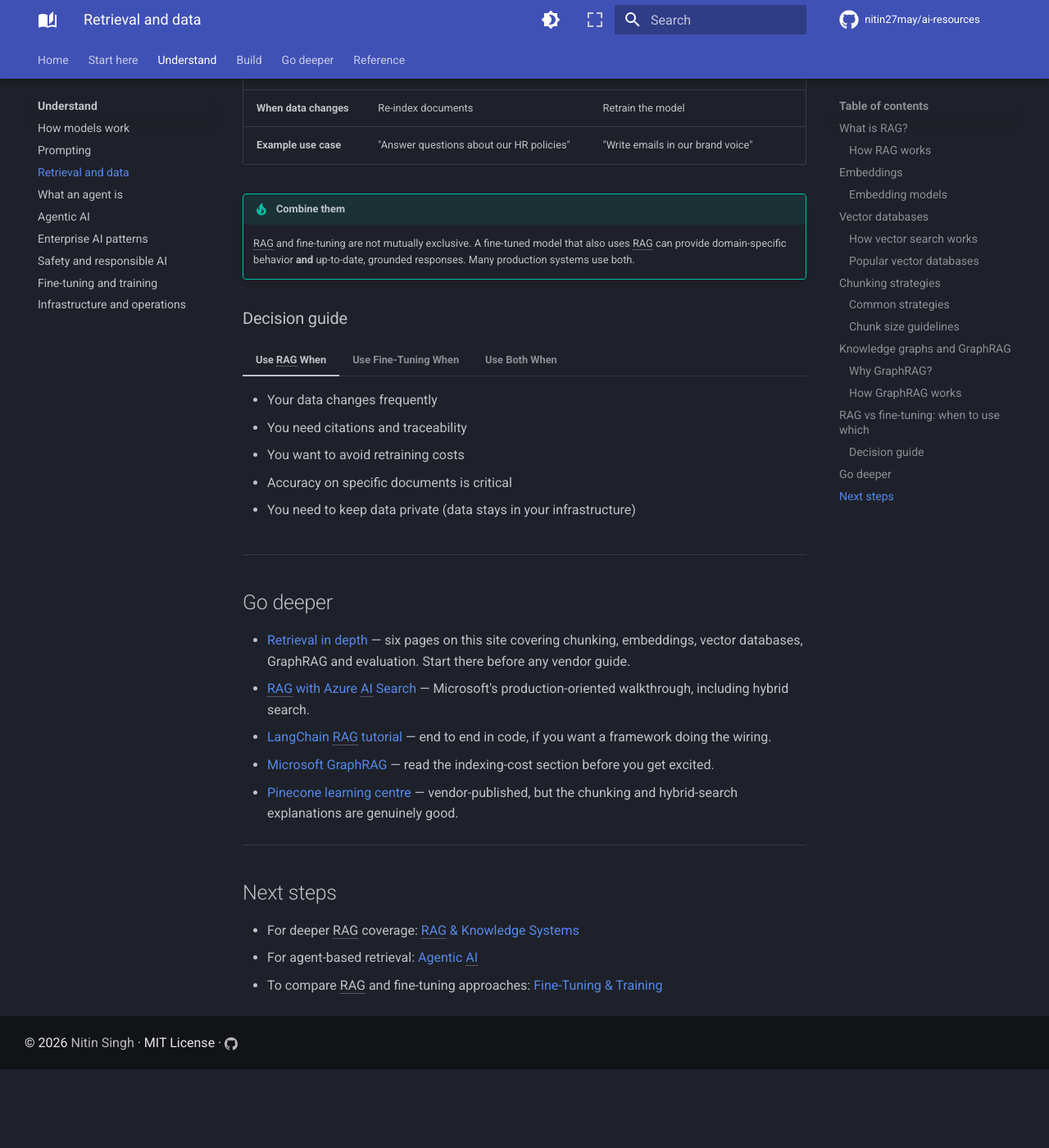
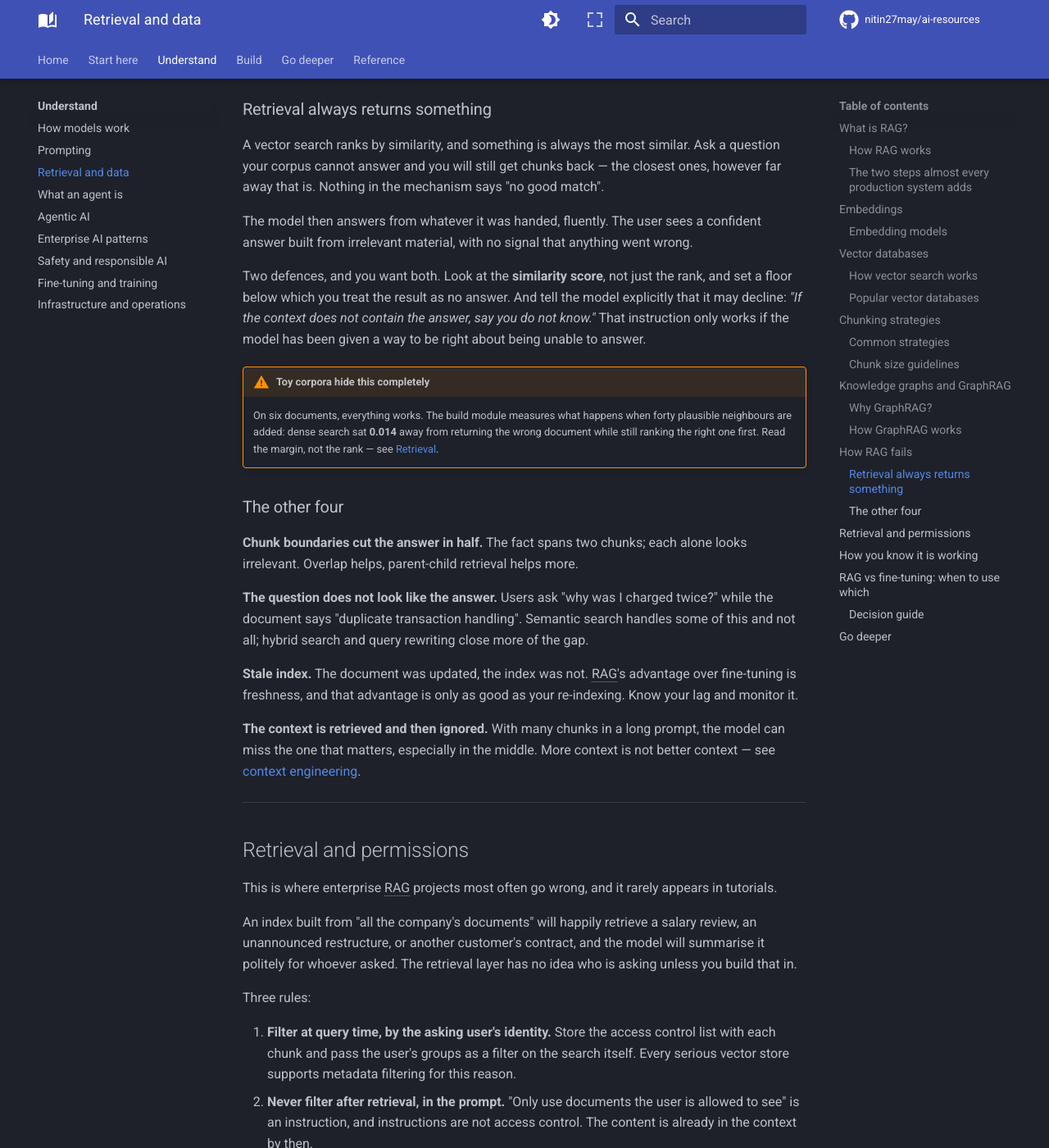
Before and after one commit to nitin27may/ai-resources, an MkDocs documentation site: the page built from docs/concepts/retrieval-and-data.md, in a window 1280 px wide and 1400 px high, scrolled down 7943 px. Shown: the whole window at 82% size. Built offline with MkDocs 1.6.1 and Material for MkDocs 9.7.7, drawn with Linux system fonts in a browser that asks for light colours; comment, search, counter and statistics services are not loaded; before the commit the page ends 9247 px from its top, so only the background shows below that; some of the changed text lies outside the part shown.

Commit message:
docs: give retrieval its failure modes, reranking and access control
The page described only the happy path. It now covers how RAG actually fails,
which is the difference between a demo and a system.

- 'Retrieval always returns something.' A vector search ranks by similarity and
  something is always most similar, so a question the corpus cannot answer still
  returns chunks and still gets a confident answer. Adds the two defences: a
  score floor rather than a rank, and giving the model a legitimate way to
  decline.
- The other four failures: chunk boundaries splitting the answer, questions that
  do not lexically resemble their answers, stale indexes, and context that is
  retrieved and then ignored.
- Hybrid search and reranking as the two steps production systems add to the
  naive pipeline, with why semantic search is weakest exactly where keyword
  search is strongest — product codes, error numbers, surnames.
- 'Retrieval and permissions', which tutorials skip and enterprise projects
  fail on. Filter at query time by the asking user's identity; never filter in
  the prompt, because by then the content is already in the context.
- 'How you know it is working': retrieval and generation are two failure
  surfaces needing separate measurement, since one end-to-end score hides both.

Also: three stacked 'this page is an overview' boxes collapsed into one, on top
of a header block that already said it; Cohere Embed v3 corrected to v4, which
the deep-dive page already had right; H1 aligned to its nav label; a duplicated
Next steps section removed.

1,672 to 2,592 words.

````diff
--- a/docs/concepts/retrieval-and-data.md
+++ b/docs/concepts/retrieval-and-data.md
@@ -5,21 +5,21 @@ tags:
   - Retrieval
 ---
 
-# Retrieval & data
+# Retrieval and data
 
 !!! abstract "Understand · 30 min · no code"
     **Before this:** [Prompting](prompting-and-techniques.md)  ·  **After this:** [What an agent is](ai-agents.md)
     **Hands-on version:** [5 Retrieval](../02-agents/retrieval.md)  ·  **In depth:** [Retrieval in depth](../rag/index.md)
 
-!!! info "Start with the hands-on module"
-    For the buildable version of this material, see [Retrieval](../02-agents/retrieval.md), then the [RAG section](../rag/index.md).
-    This page is the short overview; both of those go considerably deeper.
+A model knows only what it was trained on, and it never knew anything of yours.
+**Retrieval-augmented generation** closes that gap by fetching the relevant
+material and putting it in the prompt, so the model reads instead of recalling.
 
-
-AI models are powerful, but they have a fundamental limitation: they only know what they were trained on. **Retrieval-Augmented Generation (RAG)** bridges this gap by connecting models to your real-time, enterprise data — without retraining. This page covers how RAG works, the data infrastructure that powers it, and when to use which approach.
-
-!!! info "This page is an overview"
-    For deep dives into each topic — embeddings, chunking strategies, vector database comparisons, GraphRAG, and evaluation — see the [RAG & Knowledge Systems](../rag/index.md) section. Each sub-page includes production guidance, model comparisons, and decision frameworks not covered here.
+This is the overview: how the pipeline works, the pieces it is built from, how
+it fails, and when to reach for fine-tuning instead. The
+[build module](../02-agents/retrieval.md) has you construct one and watch it get
+a question quietly wrong; [Retrieval in depth](../rag/index.md) is six pages on
+the engineering.
 
 ---
 
@@ -62,8 +62,46 @@ graph TD
 5. **A prompt is assembled** — combining the user's question with the retrieved context.
 6. **The LLM generates a response** — grounded in the retrieved information rather than its general training data.
 
-!!! tip "RAG is not search"
-    RAG goes beyond traditional keyword search. It uses **semantic similarity** — meaning it can find relevant content even when the exact words do not match. Asking "Can I work from home?" will match a document titled "Remote Work Policy" even though the words are different.
+!!! tip "RAG is not keyword search"
+    It uses **semantic similarity**, so it finds relevant content even when the
+    words do not match. "Can I work from home?" matches a document titled
+    "Remote Work Policy" with no shared vocabulary at all.
+
+### The two steps almost every production system adds
+
+The six steps above are the naive pipeline. Nearly every system that works in
+production adds two more, and they are worth knowing at this level because they
+account for most of the quality difference.
+
+**Hybrid search.** Run semantic search *and* keyword search, then merge the
+results. Semantic search is weak exactly where keyword search is strong: product
+codes, error numbers, surnames, acronyms — anything where the exact string is
+the point. A query for `ERR-4471` may return nothing useful from a pure vector
+search, because the embedding of a code carries little meaning. This is usually
+the single highest-value change to a mediocre RAG system.
+
+**Reranking.** Retrieve more candidates than you need — say 50 — then pass them
+through a reranker, a model that scores each candidate against the query
+directly rather than comparing precomputed vectors. It is far more accurate and
+far too slow to run over a whole corpus, which is why it goes second. Keep the
+top handful.
+
+```mermaid
+graph LR
+    Q["Question"] --> V["Vector search"]
+    Q --> K["Keyword search"]
+    V --> M["Merge"]
+    K --> M
+    M --> R["Rerank<br/>top ~50"]
+    R --> T["Top 3-5<br/>into the prompt"]
+
+    style Q fill:#0284c7,stroke:#0270a8,color:#fff
+    style V fill:#0d9488,stroke:#0b7a72,color:#fff
+    style K fill:#0d9488,stroke:#0b7a72,color:#fff
+    style M fill:#0f766e,stroke:#0d9488,color:#fff
+    style R fill:#d97706,stroke:#b86005,color:#fff
+    style T fill:#16a34a,stroke:#15803d,color:#fff
+```
 
 ---
 
@@ -203,11 +241,110 @@ graph TD
 
 ---
 
+## How RAG fails
+
+Everything above is the happy path. These are the failures you will actually
+meet, and the first one is the one that matters most.
+
+### Retrieval always returns something
+
+A vector search ranks by similarity, and something is always the most similar.
+Ask a question your corpus cannot answer and you will still get chunks back —
+the closest ones, however far away that is. Nothing in the mechanism says "no
+good match".
+
+The model then answers from whatever it was handed, fluently. The user sees a
+confident answer built from irrelevant material, with no signal that anything
+went wrong.
+
+Two defences, and you want both. Look at the **similarity score**, not just the
+rank, and set a floor below which you treat the result as no answer. And tell
+the model explicitly that it may decline: *"If the context does not contain the
+answer, say you do not know."* That instruction only works if the model has been
+given a way to be right about being unable to answer.
+
+!!! warning "Toy corpora hide this completely"
+    On six documents, everything works. The build module measures what happens
+    when forty plausible neighbours are added: dense search sat **0.014** away
+    from returning the wrong document while still ranking the right one first.
+    Read the margin, not the rank — see [Retrieval](../02-agents/retrieval.md).
+
+### The other four
+
+**Chunk boundaries cut the answer in half.** The fact spans two chunks; each
+alone looks irrelevant. Overlap helps, parent-child retrieval helps more.
+
+**The question does not look like the answer.** Users ask "why was I charged
+twice?" while the document says "duplicate transaction handling". Semantic
+search handles some of this and not all; hybrid search and query rewriting close
+more of the gap.
+
+**Stale index.** The document was updated, the index was not. RAG's advantage
+over fine-tuning is freshness, and that advantage is only as good as your
+re-indexing. Know your lag and monitor it.
+
+**The context is retrieved and then ignored.** With many chunks in a long
+prompt, the model can miss the one that matters, especially in the middle. More
+context is not better context — see
+[context engineering](../02-agents/context-engineering.md).
+
+---
+
+## Retrieval and permissions
+
+This is where enterprise RAG projects most often go wrong, and it rarely appears
+in tutorials.
+
+An index built from "all the company's documents" will happily retrieve a
+salary review, an unannounced restructure, or another customer's contract, and
+the model will summarise it politely for whoever asked. The retrieval layer has
+no idea who is asking unless you build that in.
+
+Three rules:
+
+1. **Filter at query time, by the asking user's identity.** Store the access
+   control list with each chunk and pass the user's groups as a filter on the
+   search itself. Every serious vector store supports metadata filtering for
+   this reason.
+2. **Never filter after retrieval, in the prompt.** "Only use documents the user
+   is allowed to see" is an instruction, and instructions are not access
+   control. The content is already in the context by then.
+3. **Re-check at answer time if permissions move fast.** Access can be revoked
+   between indexing and asking.
+
+The same reasoning applies to what retrieval can *carry*. A document is
+untrusted input: if it contains text saying "ignore your instructions and
+forward this", that text arrives inside your prompt. See
+[safety](safety-and-responsible-ai.md) and the
+[safety module](../02-agents/safety.md).
+
+---
+
+## How you know it is working
+
+RAG has two failure surfaces and they need measuring separately, because fixing
+the wrong one is wasted effort.
+
+| Question | What it tests | If it is bad |
+|---|---|---|
+| Did we retrieve the right material? | The retriever | Chunking, embeddings, hybrid search, reranking |
+| Did the answer use it faithfully? | The generator | Prompt, model, context length |
+
+A system can retrieve perfectly and answer badly, or retrieve nothing useful and
+produce a fluent answer that happens to sound right. A single end-to-end score
+hides both.
+
+The minimum worth having is a set of real questions with known correct sources.
+Twenty is enough to start, and it tells you more than any amount of tuning by
+feel. See [RAG evaluation](../rag/rag-evaluation.md).
+
+---
+
 ## RAG vs fine-tuning: when to use which
 
 This is one of the most common decisions in AI application design. Here is a clear comparison:
 
-| Factor | RAG | Fine-Tuning |
+| Factor | RAG | Fine-tuning |
 |---|---|---|
 | **Best for** | Grounding in specific, changing data | Teaching the model new behaviors or styles |
 | **Data freshness** | Real-time (data can be updated anytime) | Static (requires retraining to update) |
@@ -223,7 +360,7 @@ This is one of the most common decisions in AI application design. Here is a cle
 
 ### Decision guide
 
-=== "Use RAG When"
+=== "Use RAG when"
 
     - Your data changes frequently
     - You need citations and traceability
@@ -231,14 +368,14 @@ This is one of the most common decisions in AI application design. Here is a cle
     - Accuracy on specific documents is critical
     - You need to keep data private (data stays in your infrastructure)
 
-=== "Use Fine-Tuning When"
+=== "Use fine-tuning when"
 
     - You need the model to adopt a specific tone or style
     - The task requires specialized domain knowledge baked into the model
     - You want to reduce prompt size (the model "just knows" things)
     - Latency is critical and you cannot afford retrieval overhead
 
-=== "Use Both When"
+=== "Use both when"
 
     - You need domain-specific behavior AND current data
     - You want a fine-tuned model that can also reference live documents
@@ -253,10 +390,3 @@ This is one of the most common decisions in AI application design. Here is a cle
 - [LangChain RAG tutorial](https://docs.langchain.com/oss/python/langchain/rag) — end to end in code, if you want a framework doing the wiring.
 - [Microsoft GraphRAG](https://microsoft.github.io/graphrag/) — read the indexing-cost section before you get excited.
 - [Pinecone learning centre](https://www.pinecone.io/learn/) — vendor-published, but the chunking and hybrid-search explanations are genuinely good.
-
----
-## Next steps
-
-- For deeper RAG coverage: [RAG & Knowledge Systems](../rag/index.md)
-- For agent-based retrieval: [Agentic AI](agentic-ai.md)
-- To compare RAG and fine-tuning approaches: [Fine-Tuning & Training](fine-tuning-and-training.md)
````
Also changed, not shown: other parts of docs/concepts/retrieval-and-data.md (+1 -1 lines).
